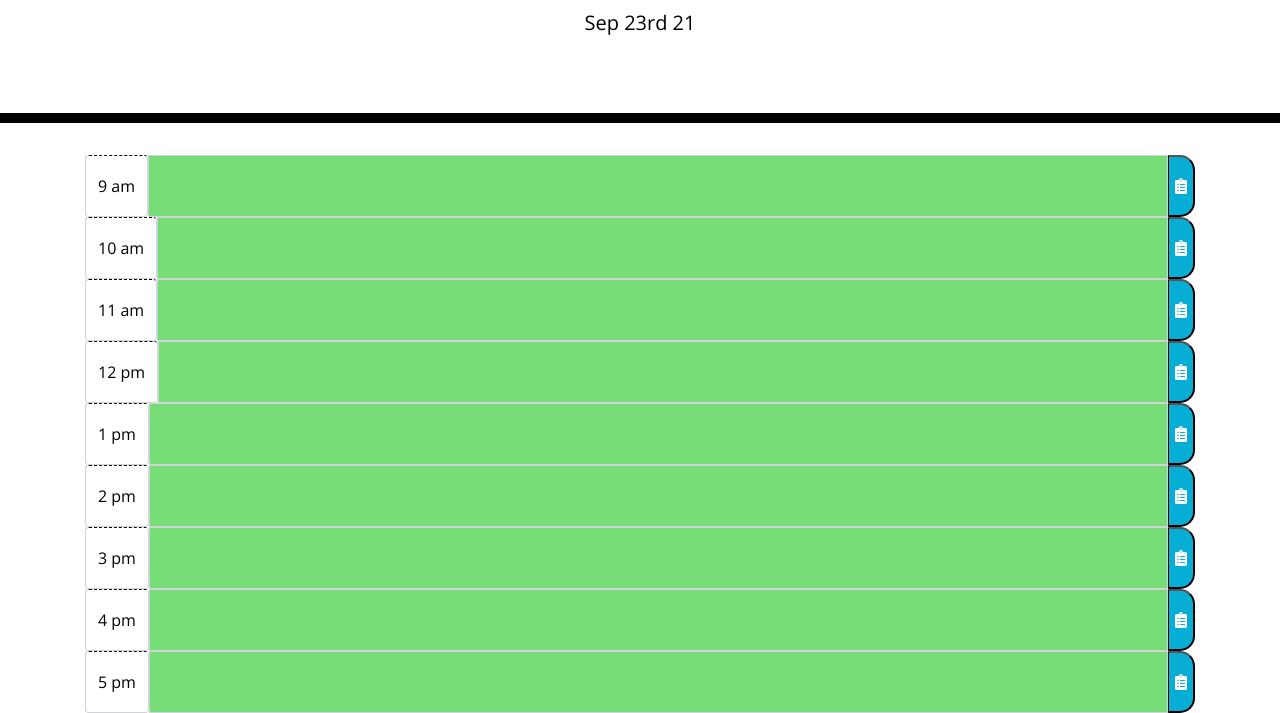
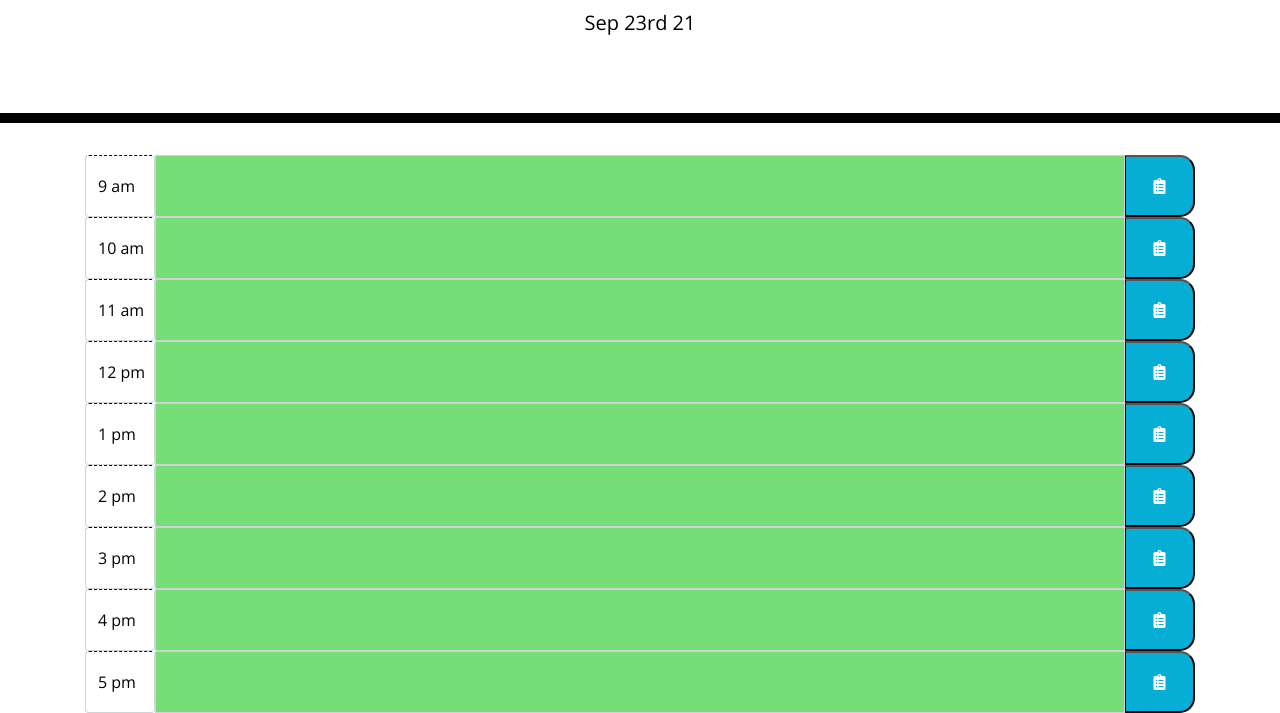
Before and after one commit to abhyankartanvi/05-day-planner, a plain HTML site: page index.html in a window 1280 px wide. Shown: the part 181-894 px from the top of the page. Drawn offline with nearby package versions, Linux system fonts and the light colour scheme.

Commit message:
Update style.css

```diff
--- a/assets/style.css
+++ b/assets/style.css
@@ -40,6 +40,7 @@ textarea {
   background-color: #ffffff;
   color: #000000;
   border-top: 1px dashed #000000;
+  width: 70px;
 }
 
 .past {
@@ -63,6 +64,7 @@ textarea {
   border-bottom-right-radius: 15px;
   background-color: #06aed5;
   color: white;
+  width: 70px;
 }
 
 .saveBtn i:hover {
```
